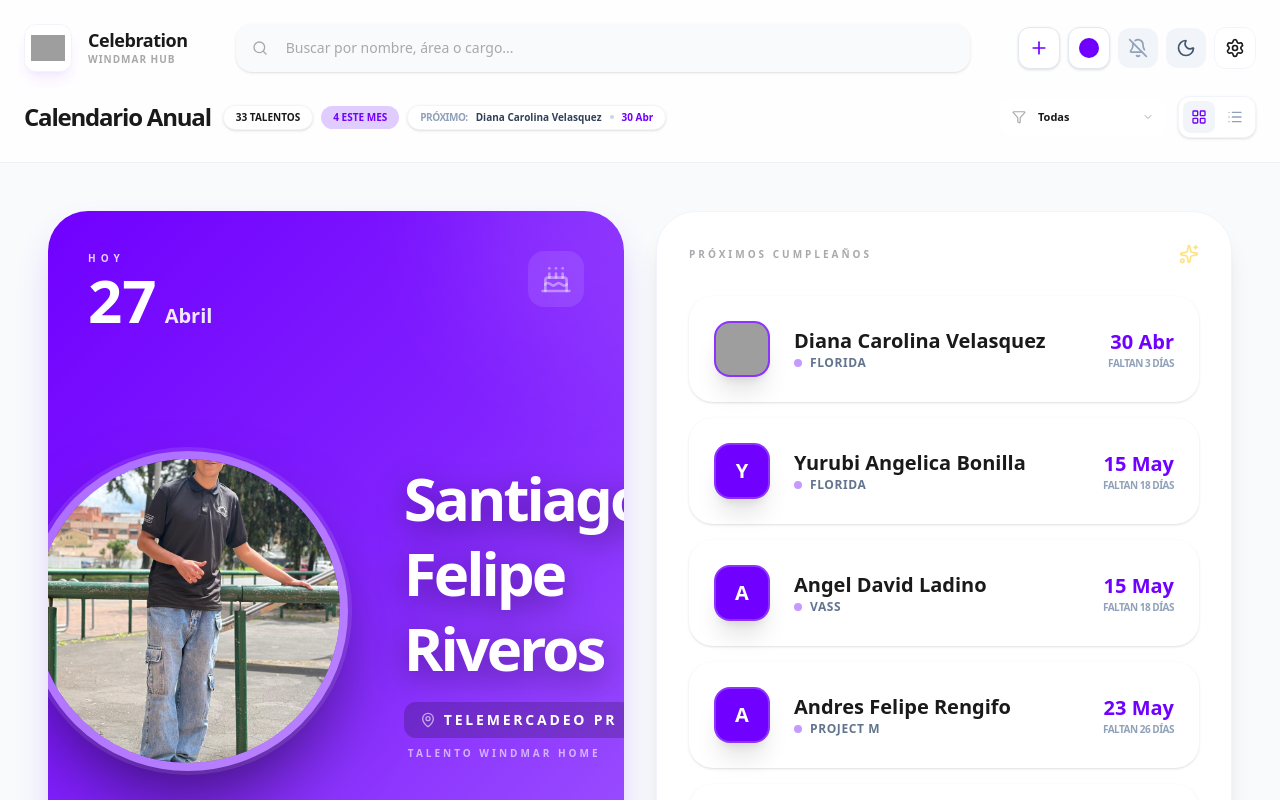
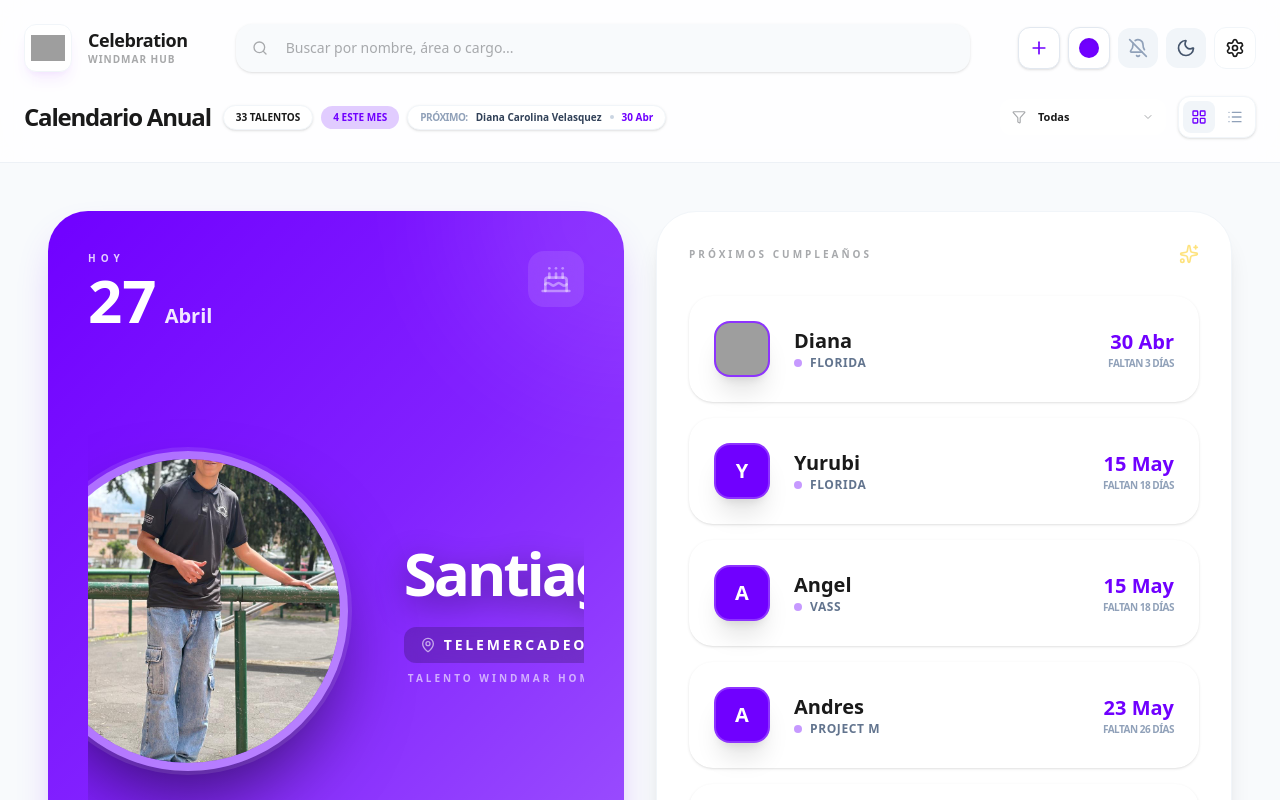
Before and after one commit to DilanSba/DashCumplea-os, a React (Vite) app: page / in a window 1280 px wide. Built offline with nearby package versions, Linux system fonts and the light colour scheme; grey boxes are pictures that could not be loaded.

Commit message:
fix: cumpleaños compartido — primer nombre, imagen celebración y responsive

```diff
--- a/src/App.tsx
+++ b/src/App.tsx
@@ -1126,13 +1126,18 @@ export default function App() {
                       </div>
                     </div>
 
-                    <div className="w-full flex-1 flex items-center">
-                      {todayBirthdays.length > 0 ? (
-                        todayBirthdays.map(emp => {
+                    <div className="w-full flex-1 flex items-center overflow-hidden">
+                      {todayBirthdays.length === 0 ? (
+                        <div className="w-full py-12 text-center bg-white/5 rounded-[32px] border border-white/10 backdrop-blur-sm">
+                          <p className="text-sm opacity-60 italic font-bold mb-2">¡Día tranquilo!</p>
+                          <p className="text-xs opacity-40">No hay cumpleaños programados para hoy ni mañana.</p>
+                        </div>
+                      ) : todayBirthdays.length === 1 ? (
+                        (() => {
+                          const emp = todayBirthdays[0];
                           const isActuallyToday = emp.dia === today.getDate();
                           return (
                             <div
-                              key={emp.id}
                               onClick={(e) => { e.stopPropagation(); setSelectedEmployee(emp); }}
                               className="flex flex-col lg:flex-row items-center justify-center gap-8 lg:gap-14 cursor-pointer group/item transition-all relative w-full"
                             >
@@ -1149,7 +1154,7 @@ export default function App() {
                                 )}
                               </div>
                               <div className="text-center lg:text-left space-y-4 max-w-md">
-                                <p className="font-black text-4xl lg:text-6xl leading-tight text-white drop-shadow-[0_8px_16px_rgba(0,0,0,0.4)] tracking-tighter">{formatDisplayName(emp.nombre)}</p>
+                                <p title={emp.nombre} className="font-black text-4xl lg:text-6xl leading-tight text-white drop-shadow-[0_8px_16px_rgba(0,0,0,0.4)] tracking-tighter">{emp.nombre.split(' ')[0]}</p>
                                 <div className="flex flex-col gap-2">
                                   <div className="inline-flex items-center gap-2 px-4 py-2 bg-black/20 rounded-xl backdrop-blur-md w-fit mx-auto lg:mx-0">
                                     <MapPin className="w-4 h-4 text-white/60" />
@@ -1160,11 +1165,37 @@ export default function App() {
                               </div>
                             </div>
                           );
-                        })
+                        })()
                       ) : (
-                        <div className="py-12 text-center bg-white/5 rounded-[32px] border border-white/10 backdrop-blur-sm">
-                          <p className="text-sm opacity-60 italic font-bold mb-2">¡Día tranquilo!</p>
-                          <p className="text-xs opacity-40">No hay cumpleaños programados para hoy ni mañana.</p>
+                        <div className="flex flex-col lg:flex-row items-center justify-center gap-6 lg:gap-10 w-full">
+                          <div className="w-56 h-56 lg:w-64 lg:h-64 rounded-full flex items-center justify-center border-8 border-white/40 overflow-hidden shadow-[0_40px_80px_-20px_rgba(0,0,0,0.6)] ring-4 ring-white/10 shrink-0">
+                            <img
+                              src="https://i.postimg.cc/htQPpZtj/Celebrating-birthday-in-the-office.png"
+                              alt="Celebración"
+                              className="w-full h-full object-cover"
+                              referrerPolicy="no-referrer"
+                            />
+                          </div>
+                          <div className="flex flex-col gap-3 overflow-y-auto max-h-60 w-full max-w-xs lg:max-w-sm pr-1">
+                            {todayBirthdays.map(emp => {
+                              const isActuallyToday = emp.dia === today.getDate();
+                              return (
+                                <div
+                                  key={emp.id}
+                                  onClick={(e) => { e.stopPropagation(); setSelectedEmployee(emp); }}
+                                  className="flex items-center gap-3 cursor-pointer hover:bg-white/10 p-2 rounded-xl transition-all"
+                                >
+                                  {!isActuallyToday && (
+                                    <span className="text-[10px] font-black bg-yellow-400 text-black px-2 py-0.5 rounded-full uppercase tracking-widest shrink-0">Mañana</span>
+                                  )}
+                                  <div>
+                                    <p title={emp.nombre} className="font-black text-2xl lg:text-3xl text-white drop-shadow-[0_4px_8px_rgba(0,0,0,0.4)] tracking-tighter leading-tight">{emp.nombre.split(' ')[0]}</p>
+                                    <p className="text-xs opacity-60 font-black uppercase tracking-[0.2em]">{emp.area}</p>
+                                  </div>
+                                </div>
+                              );
+                            })}
+                          </div>
                         </div>
                       )}
                     </div>
@@ -1197,8 +1228,8 @@ export default function App() {
                             )}
                           </div>
                           <div className="min-w-0">
-                            <p className={`text-xl ${isDarkMode ? 'text-slate-100' : 'text-[#1A1A1A]'} font-black transition-colors truncate`}>
-                              {formatDisplayName(emp.nombre)}
+                            <p title={emp.nombre} className={`text-xl ${isDarkMode ? 'text-slate-100' : 'text-[#1A1A1A]'} font-black transition-colors truncate`}>
+                              {emp.nombre.split(' ')[0]}
                             </p>
                             <div className="flex items-center gap-2">
                               <span className="w-2 h-2 rounded-full opacity-40 shrink-0" style={{ backgroundColor: themeColor }} />
```
